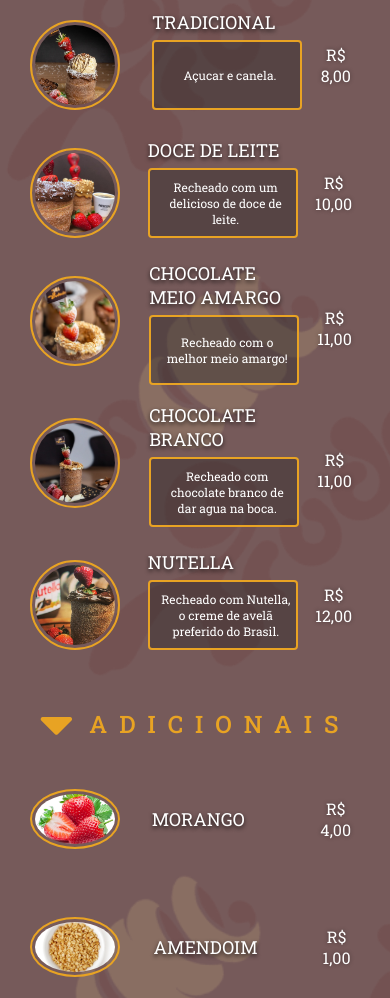
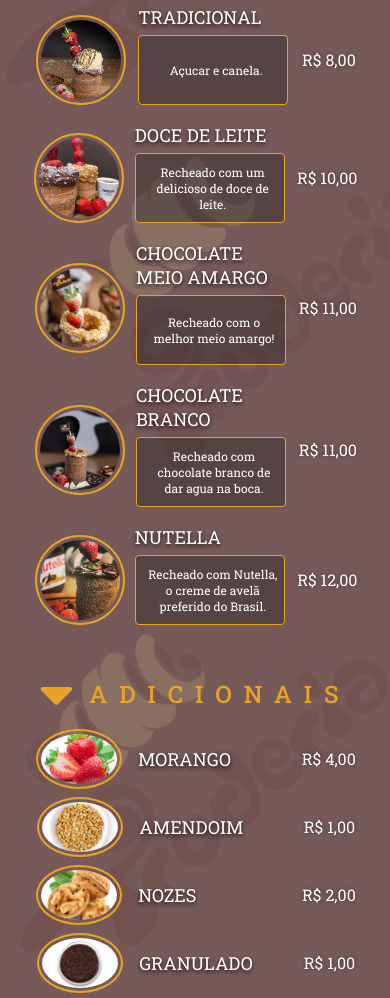
Before and after one commit to MarioDoncel/Truderia, a plain HTML site: page menu.html in a window 390 px wide. Shown: the part 266-1264 px from the top of the page. Drawn offline with Linux system fonts and the light colour scheme.

Commit message:
Correções espaços

```diff
--- a/menu.css
+++ b/menu.css
@@ -75,6 +75,7 @@ header hr:nth-child(3){
 .menuItem {
     display: flex;
     justify-content:space-evenly;
+    align-items: center;
     width: 90%;
     margin-bottom: 0.5rem;
 }
@@ -151,11 +152,13 @@ main .menuItem .circleImage.aditional img{
         font-size: 54px;
         text-align: center;
     }
-    main .menuItem .circleImage img {
+    main .menuItem .circleImage img,
+    main .menuItem .circleImage {
         width: 90px;
         height: 90px;
     }
-    main .menuItem .circleImage.aditional img{
+    main .menuItem .circleImage.aditional img,
+    main .menuItem .circleImage.aditional{
         width: 90px;
         height: 60px;
     }
@@ -167,7 +170,7 @@ main .menuItem .circleImage.aditional img{
     .menuItem .item .description{
         width: 150px;
         height: 70px;
-        border: 2px solid var(--text);
+        border: 1px solid var(--text);
         background-color: rgba(39, 37, 37, 0.4);
         background-image: none;
         margin: 6px 0 10px 0 ;
```
Also changed, not shown: index.html (+1 -2 lines).
